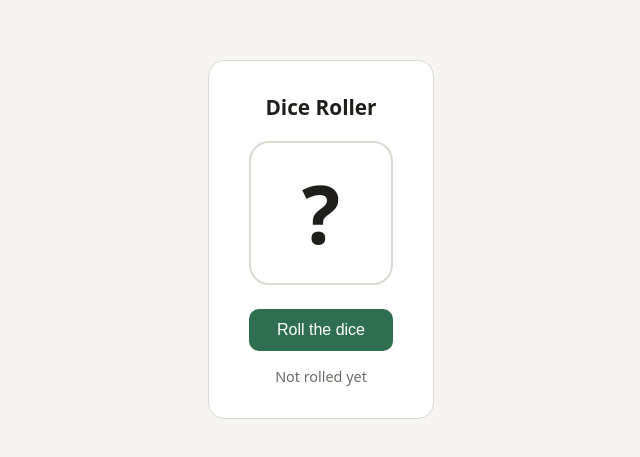
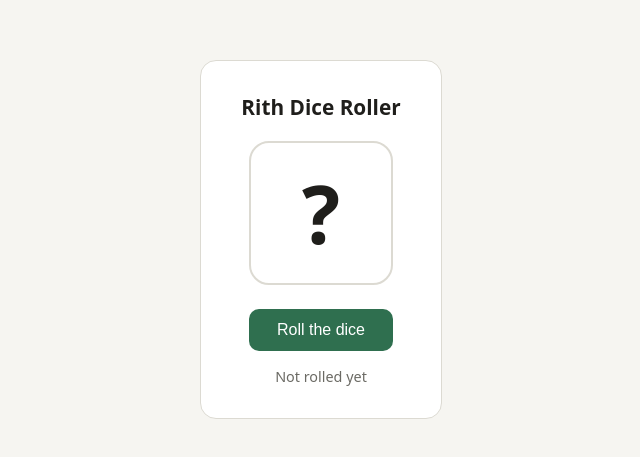
Before and after one commit to rithvi0505/dice-roller, a plain HTML site: page index.html in a window 1280 px wide. Shown: the part 161-618 px from the top of the page, without its empty margins (319-959 px from the left). Drawn offline with Linux system fonts and the light colour scheme.

Commit message:
Rename title from 'Dice Roller' to 'Rith Dice Roller'

```diff
--- a/index.html
+++ b/index.html
@@ -28,7 +28,7 @@
 </head>
 <body>
   <div class="card">
-    <h1>Dice Roller</h1>
+    <h1>Rith Dice Roller</h1>
     <div id="result">?</div>
     <button id="roll">Roll the dice</button>
     <p id="count">Not rolled yet</p>
```
